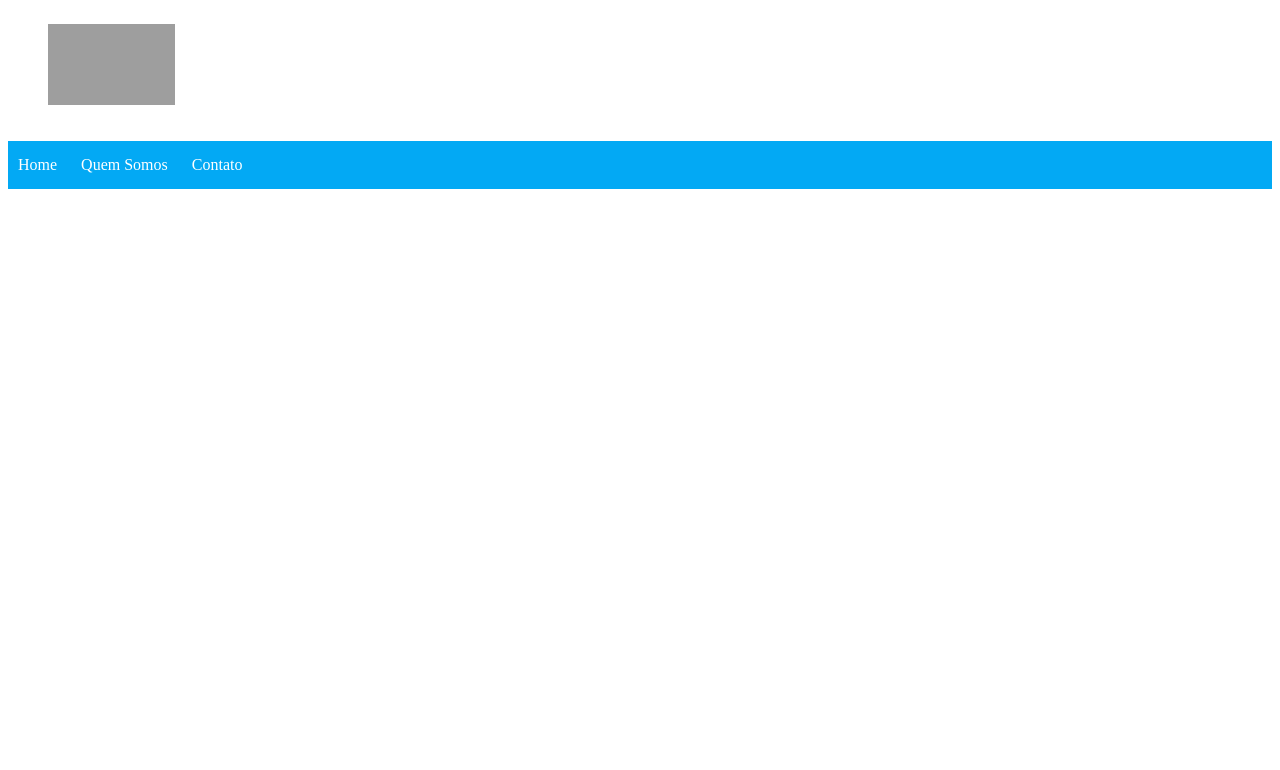
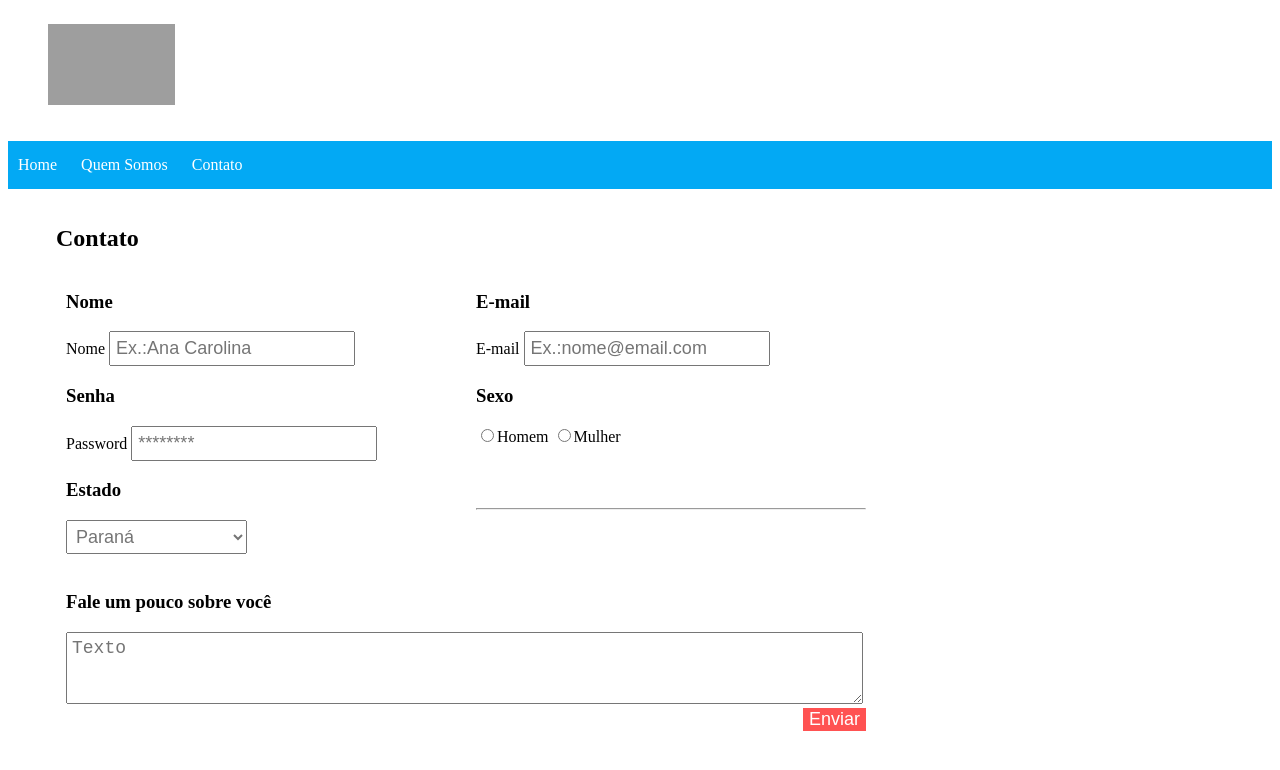
Before and after one commit to Ana-Carol-Amaral/exercicio, a plain HTML site: page exercicio-semana03/Contato.html in a window 1280 px wide. Drawn offline with Linux system fonts and the light colour scheme; grey boxes are pictures that could not be loaded; a web font is replaced by a local one.

Commit message:
exercicio-semana03

```diff
--- a/exercicio-semana03/Contato.html
+++ b/exercicio-semana03/Contato.html
@@ -27,6 +27,63 @@
                 <li><a href="Contato.html" href="#contato">Contato</a></li>
             </ul>
         </div>
+        <!--ROW-->
+        <div class="grid-container-p">
+            <div class="grid-70">
+                <h2>Contato</h2>
+                <div class="grid-50">
+                    <form action="registra.php" method="POST">
+                        <h3>Nome</h3>
+                        <label for="txtxNome">Nome</label>
+                        <input class="input" type="text" name="txtNome" id="txtNome" placeholder="Ex.:Ana Carolina" required>
+                        <br>
+                        <h3>Senha</h3>
+                        <label for="txtSenha">Password</label>
+                        <input class="input" type="password" name="txtSenha" id="txtSenha" placeholder="********" required>
+                        <br>
+                        <h3>Estado</h3>
+                        <select class="input secondary-text-color" name="slEstado" id="slEstado" required>
+                            <option value="pr">Paraná</option>
+                            <option value="sc">Santa Catarina</option>
+                            <option value="rs">Rio Grande do Sul</option>
+                        </select>
+                        <br>
+                        <br>
+                    </form>
+                </div>
+                <!--ROW-->
+                <div class="grid-50">
+                <!--ROW-->
+                    <form action="registra.php" method="POST">
+                        <h3>E-mail</h3>
+                        <label for="txtEmail">E-mail</label>
+                        <input class="input" type="email" name="txtEmail" id="txtEmail" placeholder="Ex.:nome@email.com" required>
+                        <br>
+                        <h3>Sexo</h3>
+                        <label><input class="input" type="radio" name="rbSexo" value="h">Homem</label>
+                        <label><input class="input" type="radio" name="rbSexo" value="m">Mulher</label>
+                    </form>
+                    <br>
+                    <br>
+                    <br>
+                    <hr>
+                </div>
+                <!--ROW-->
+                <div class="grid-100">
+                    <h3>Fale um pouco sobre você</h3>
+                    <textarea class="input" name="txtsobre" cols="70" rows="3" placeholder="Texto"></textarea>
+                    <br>
+                    <input class="btn float" type="submit" value="Enviar">
+                    <br>
+                    <br>
+                </div>
+            </div>
+            <!--ROW-->
+            <div class="grid-30">
+
+            </div>
+        </div>
+    </div>
 </body>
 
 </html>
--- a/exercicio-semana03/style.css
+++ b/exercicio-semana03/style.css
@@ -98,3 +98,29 @@ tfoot th{
 .secondary-text-color{
     color: #757575;
 }
+
+.input{
+    padding: 5px;
+    outline: none;
+    font-size: 18px;
+}
+
+.input:focus{
+    box-shadow: 0 0 3px #FF5252;
+}
+
+.btn{
+    background-color: #FF5252;
+    border: none;
+    color: #fff;
+    cursor: pointer;
+    font-size: 18px;
+}
+
+.btn:hover{
+    background-color: rgb(182, 62, 62);
+}
+
+.btn:active{
+    background-color: rgba(255, 82, 82, 0.671);
+}
```
Also changed, not shown: exercicio-semana03/Home.html (+12 -4 lines), exercicio-semana03/QuemSomos.html (+1 -1 lines). Lines whose indentation alone changed are shown as unchanged.
